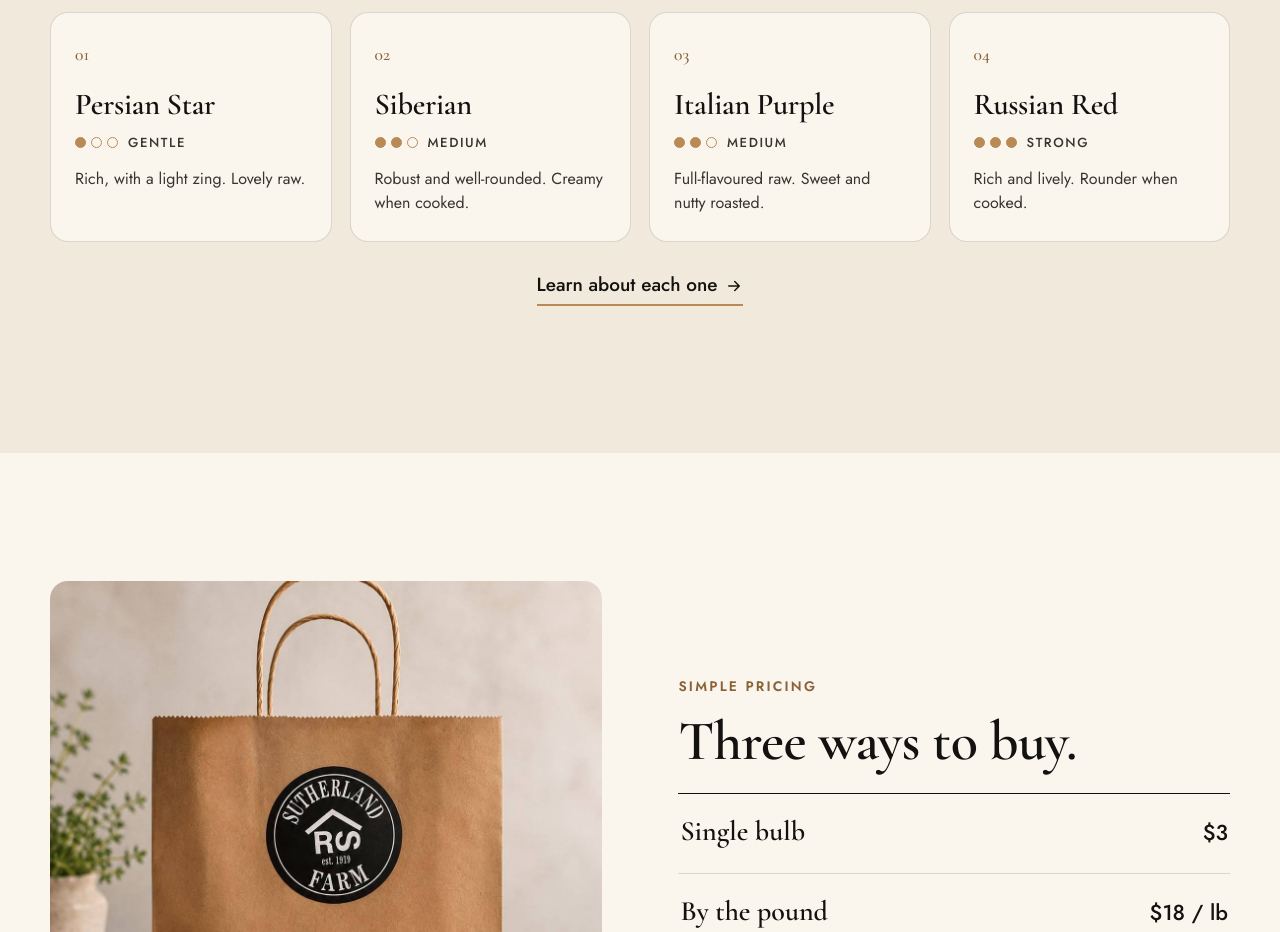
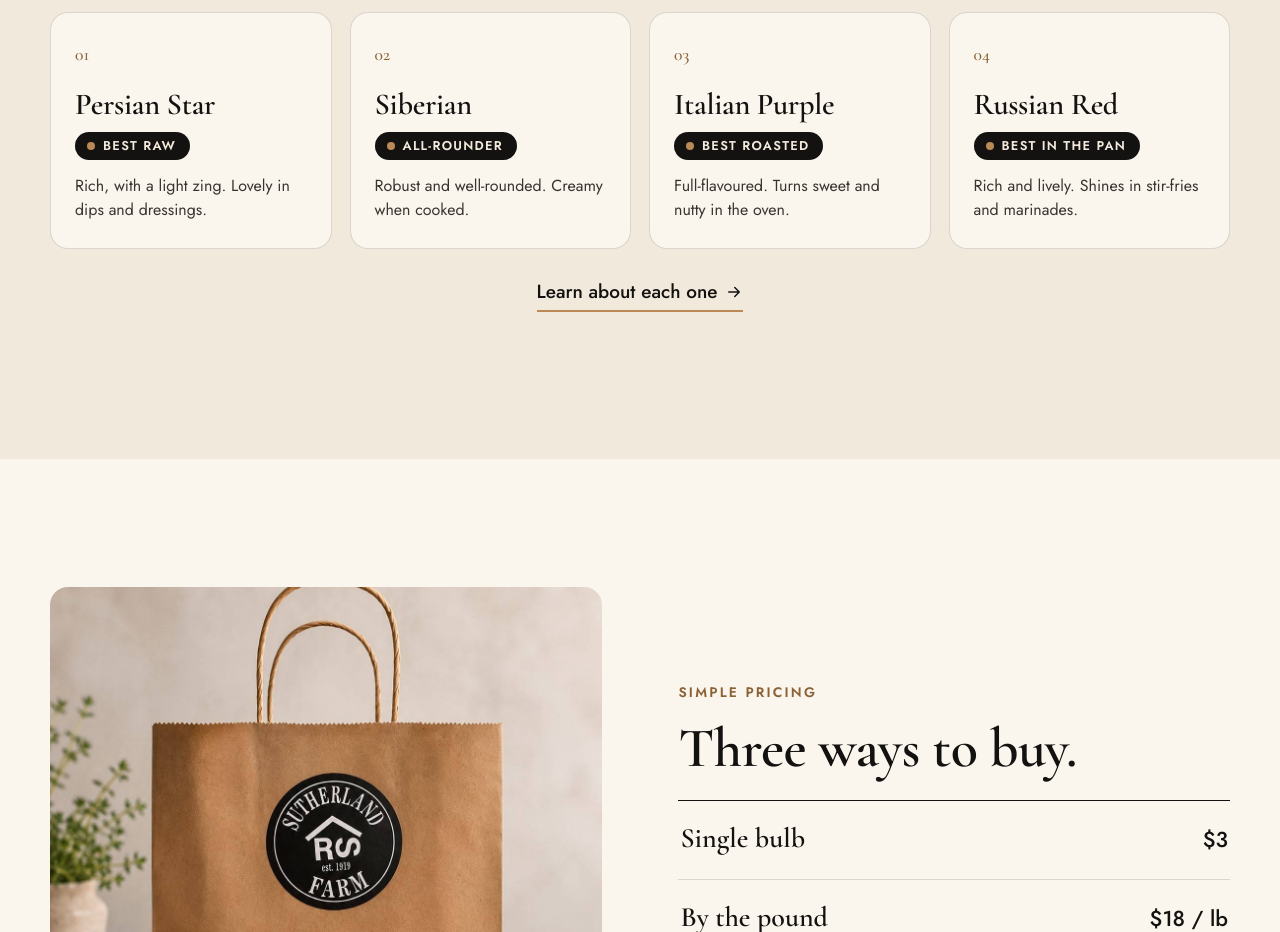
Before and after one commit to jakegricius14-cmyk/Sutherland-Farm, a plain HTML site: page index.html in a window 1280 px wide. Shown: the part 1240-2172 px from the top of the page. Drawn offline with nearby package versions, Linux system fonts and the light colour scheme.

Commit message:
Replace garlic strength ratings with "best for" tags
Best raw / All-rounder / Best roasted / Best in the pan, so no one is put
off by a variety seeming too strong or too mild.

Co-Authored-By: Claude Opus 5.5 <noreply@anthropic.com>
Claude-Session: https://claude.ai/code/session_01DRWmHfAktiHWUr2NgRx3G3

```diff
--- a/css/style.css
+++ b/css/style.css
@@ -496,3 +496,17 @@ fieldset.field { border: 0; margin: 0 0 20px; padding: 0; }
 }
 .btn-hero:hover svg { transform: translateX(4px); }
 @media (prefers-reduced-motion: reduce) { .btn-hero, .btn-hero svg { transition: none; } .btn-hero:hover { transform: none; } }
+
+/* ---------- "Best for" tag on variety cards ---------- */
+.best-tag {
+  align-self: flex-start; display: inline-flex; align-items: center; gap: 8px;
+  margin-bottom: 14px; padding: 6px 14px 6px 12px; border-radius: 999px;
+  background: var(--ink); color: var(--cream);
+  font-size: .8rem; font-weight: 600; letter-spacing: .1em; text-transform: uppercase; line-height: 1.2;
+}
+.best-tag::before { content: ""; width: 8px; height: 8px; border-radius: 50%; background: var(--kraft); flex: none; }
+.profile header .best-tag { margin: 4px 0 0; }
+@media (max-width: 560px) {
+  .best-tag { text-transform: none; letter-spacing: .01em; font-size: .8rem; white-space: nowrap; padding: 5px 11px 5px 9px; gap: 6px; }
+  .best-tag::before { width: 6px; height: 6px; }
+}
--- a/index.html
+++ b/index.html
@@ -71,23 +71,23 @@
     <div class="varieties"><article class="variety">
         <span class="variety-num">01</span>
         <h3>Persian Star</h3>
-        <div class="heat" aria-label="Raw strength: Gentle"><span class="dots"><i class="on"></i><i class=""></i><i class=""></i></span><b>Gentle</b></div>
-        <p>Rich, with a light zing. Lovely raw.</p>
+        <span class="best-tag">Best raw</span>
+        <p>Rich, with a light zing. Lovely in dips and dressings.</p>
       </article><article class="variety">
         <span class="variety-num">02</span>
         <h3>Siberian</h3>
-        <div class="heat" aria-label="Raw strength: Medium"><span class="dots"><i class="on"></i><i class="on"></i><i class=""></i></span><b>Medium</b></div>
+        <span class="best-tag">All-rounder</span>
         <p>Robust and well-rounded. Creamy when cooked.</p>
       </article><article class="variety">
         <span class="variety-num">03</span>
         <h3>Italian Purple</h3>
-        <div class="heat" aria-label="Raw strength: Medium"><span class="dots"><i class="on"></i><i class="on"></i><i class=""></i></span><b>Medium</b></div>
-        <p>Full-flavoured raw. Sweet and nutty roasted.</p>
+        <span class="best-tag">Best roasted</span>
+        <p>Full-flavoured. Turns sweet and nutty in the oven.</p>
       </article><article class="variety">
         <span class="variety-num">04</span>
         <h3>Russian Red</h3>
-        <div class="heat" aria-label="Raw strength: Strong"><span class="dots"><i class="on"></i><i class="on"></i><i class="on"></i></span><b>Strong</b></div>
-        <p>Rich and lively. Rounder when cooked.</p>
+        <span class="best-tag">Best in the pan</span>
+        <p>Rich and lively. Shines in stir-fries and marinades.</p>
       </article></div>
     <p class="center" style="margin-top:28px"><a class="text-link" href="the-garlic.html">Learn about each one <svg viewBox="0 0 24 24" fill="none" stroke="currentColor" stroke-width="2" stroke-linecap="round" stroke-linejoin="round" aria-hidden="true"><path d="M5 12h14M13 6l6 6-6 6"/></svg></a></p>
   </div>
```
Also changed, not shown: how-to-order.html (+1 -1 lines), the-garlic.html (+6 -6 lines).
